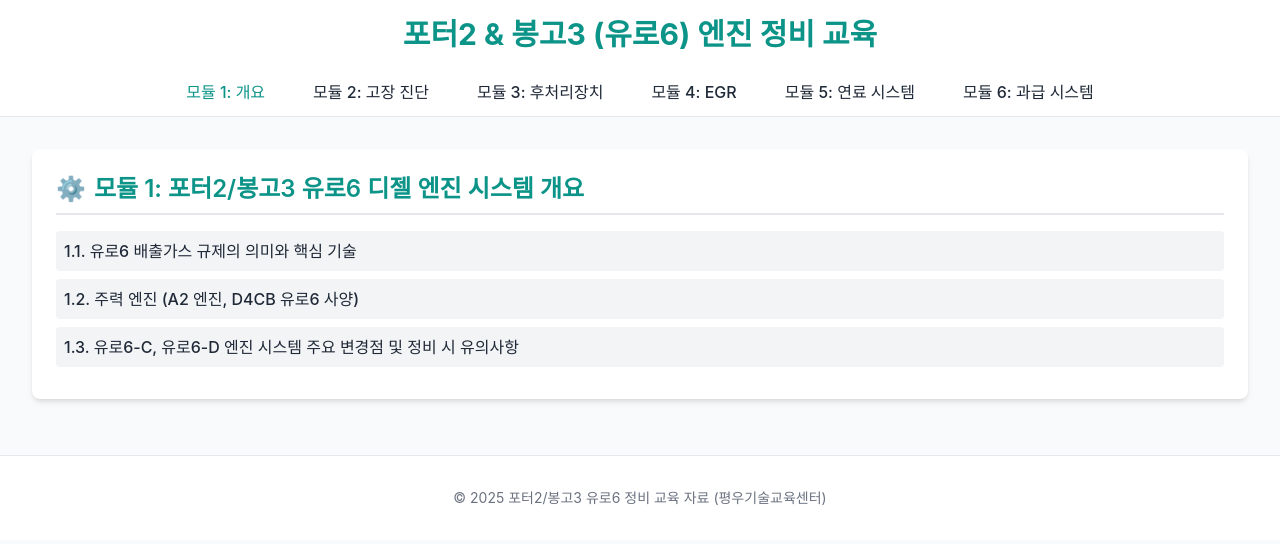
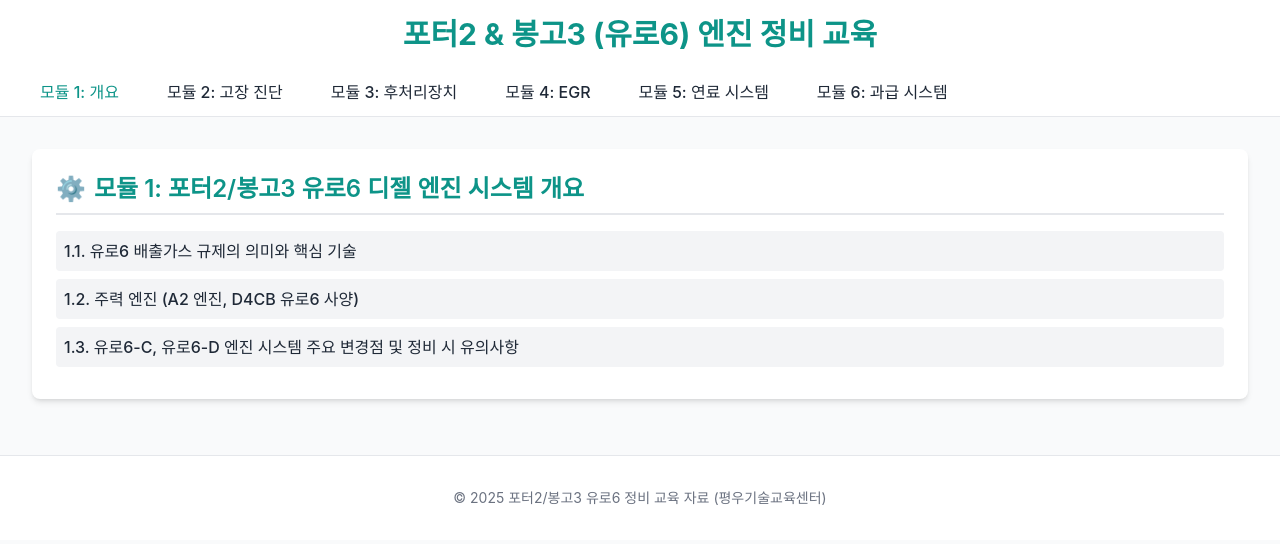
Before and after one commit to rudxo-jin/edu-euro6, a React (Vite) app: page / in a window 1280 px wide. Shown: the top 544 px of the page. Built offline with nearby package versions, Linux system fonts and the light colour scheme.

Commit message:
모바일 반응형 개선: 드롭다운 네비게이션 및 카드형 테이블 추가

```diff
--- a/src/components/Navigation.tsx
+++ b/src/components/Navigation.tsx
@@ -1,4 +1,4 @@
-import React from 'react';
+import React, { useState } from 'react';
 
 interface NavigationProps {
   activeTab: string;
@@ -6,31 +6,79 @@
 }
 
 const Navigation: React.FC<NavigationProps> = ({ activeTab, onTabChange }) => {
+  const [isDropdownOpen, setIsDropdownOpen] = useState(false);
+
   const tabs = [
-    { id: 'module1', label: '모듈 1: 개요' },
-    { id: 'module2', label: '모듈 2: 고장 진단' },
-    { id: 'module3', label: '모듈 3: 후처리장치' },
-    { id: 'module4', label: '모듈 4: EGR' },
-    { id: 'module5', label: '모듈 5: 연료 시스템' },
-    { id: 'module6', label: '모듈 6: 과급 시스템' },
+    { id: 'module1', label: '모듈 1: 개요', shortLabel: '개요' },
+    { id: 'module2', label: '모듈 2: 고장 진단', shortLabel: '진단' },
+    { id: 'module3', label: '모듈 3: 후처리장치', shortLabel: '후처리' },
+    { id: 'module4', label: '모듈 4: EGR', shortLabel: 'EGR' },
+    { id: 'module5', label: '모듈 5: 연료 시스템', shortLabel: '연료' },
+    { id: 'module6', label: '모듈 6: 과급 시스템', shortLabel: '과급' },
   ];
+
+  const activeTabData = tabs.find(tab => tab.id === activeTab);
+
+  const handleTabChange = (tabId: string) => {
+    onTabChange(tabId);
+    setIsDropdownOpen(false);
+  };
 
   return (
     <nav className="bg-white border-b border-gray-200 sticky top-0 z-50">
-      <div className="container mx-auto px-4 flex justify-center overflow-x-auto">
+      {/* 모바일 드롭다운 메뉴 (768px 미만) */}
+      <div className="md:hidden">
+        <div className="container mx-auto px-4">
+          <button
+            className="w-full flex items-center justify-between py-4 text-left"
+            onClick={() => setIsDropdownOpen(!isDropdownOpen)}
+          >
+            <span className="font-medium text-teal-600">
+              📚 {activeTabData?.label || '모듈 선택'}
+            </span>
+            <span className={`transform transition-transform ${isDropdownOpen ? 'rotate-180' : ''}`}>
+              ▼
+            </span>
+          </button>
+
+          {isDropdownOpen && (
+            <div className="absolute left-0 right-0 bg-white border-t border-gray-200 shadow-lg">
               {tabs.map((tab) => (
                 <button
                   key={tab.id}
-            className={`px-6 py-3 cursor-pointer border-b-4 transition-all duration-300 font-medium whitespace-nowrap ${
+                  className={`w-full px-4 py-3 text-left hover:bg-gray-50 border-b border-gray-100 last:border-b-0 ${
+                    activeTab === tab.id ? 'bg-teal-50 text-teal-600 font-medium' : ''
+                  }`}
+                  onClick={() => handleTabChange(tab.id)}
+                >
+                  {tab.label}
+                </button>
+              ))}
+            </div>
+          )}
+        </div>
+      </div>
+
+      {/* 태블릿/데스크톱 탭 메뉴 (768px 이상) */}
+      <div className="hidden md:block">
+        <div className="container mx-auto px-4">
+          <div className="flex overflow-x-auto scrollbar-hide">
+            {tabs.map((tab) => (
+              <button
+                key={tab.id}
+                className={`px-4 lg:px-6 py-3 cursor-pointer border-b-4 transition-all duration-300 font-medium whitespace-nowrap flex-shrink-0 ${
                   activeTab === tab.id
                     ? 'border-teal-600 text-teal-600 font-bold'
                     : 'border-transparent hover:bg-gray-100'
                 }`}
                 onClick={() => onTabChange(tab.id)}
               >
-            {tab.label}
+                <span className="lg:hidden">{tab.shortLabel}</span>
+                <span className="hidden lg:inline">{tab.label}</span>
               </button>
             ))}
+          </div>
+        </div>
       </div>
     </nav>
   );
--- a/src/components/modules/Module1.tsx
+++ b/src/components/modules/Module1.tsx
@@ -46,7 +46,9 @@
         </p>
 
         <h4 className="font-semibold mt-4 mb-2">A2 엔진 주요 제원 (요약):</h4>
-        <div className="overflow-x-auto">
+
+        {/* 데스크톱 테이블 (768px 이상) */}
+        <div className="hidden md:block overflow-x-auto">
           <table className="w-full border-collapse border border-gray-300 mt-4">
             <thead>
               <tr className="bg-gray-100">
@@ -83,6 +85,34 @@
           </table>
         </div>
 
+        {/* 모바일 카드 형태 (768px 미만) */}
+        <div className="md:hidden mt-4 space-y-3">
+          <div className="bg-gray-50 p-4 rounded-lg border">
+            <div className="font-semibold text-gray-700 mb-1">형식</div>
+            <div className="text-gray-900">A2 (D4CB 유로6)</div>
+          </div>
+          <div className="bg-gray-50 p-4 rounded-lg border">
+            <div className="font-semibold text-gray-700 mb-1">배기량</div>
+            <div className="text-gray-900">2,497 cc</div>
+          </div>
+          <div className="bg-gray-50 p-4 rounded-lg border">
+            <div className="font-semibold text-gray-700 mb-1">최고 출력</div>
+            <div className="text-gray-900">133 PS / 3,600 rpm</div>
+          </div>
+          <div className="bg-gray-50 p-4 rounded-lg border">
+            <div className="font-semibold text-gray-700 mb-1">최대 토크</div>
+            <div className="text-gray-900">26.5 kg·m / 1,250~3,500 rpm</div>
+          </div>
+          <div className="bg-gray-50 p-4 rounded-lg border">
+            <div className="font-semibold text-gray-700 mb-1">연료분사방식</div>
+            <div className="text-gray-900">커먼레일 직접분사 (CRDi)</div>
+          </div>
+          <div className="bg-gray-50 p-4 rounded-lg border">
+            <div className="font-semibold text-gray-700 mb-1">과급방식</div>
+            <div className="text-gray-900">WGT 또는 eVGT</div>
+          </div>
+        </div>
+
         <p className="mt-4 text-sm text-gray-700">
           롱 스트로크 설계로 저회전 토크가 우수하여 상용차 특성에 적합합니다.
           기본 작동 원리는 4행정 사이클을 따르며, 커먼레일 시스템이 정밀한 연료 분사를 담당합니다.
@@ -95,7 +125,9 @@
         </p>
 
         <h4 className="font-semibold mt-4 mb-2">주요 변경점 (유로6-C 대비 유로6-D):</h4>
-        <div className="overflow-x-auto">
+
+        {/* 데스크톱 테이블 (768px 이상) */}
+        <div className="hidden md:block overflow-x-auto">
           <table className="w-full border-collapse border border-gray-300 mt-4">
             <thead>
               <tr className="bg-gray-100">
@@ -128,6 +160,63 @@
           </table>
         </div>
 
+        {/* 모바일 카드 형태 (768px 미만) */}
+        <div className="md:hidden mt-4 space-y-4">
+          <div className="bg-blue-50 p-4 rounded-lg border border-blue-200">
+            <div className="font-bold text-blue-800 mb-3">콜드스타트 검사</div>
+            <div className="space-y-2">
+              <div>
+                <span className="font-semibold text-gray-700">유로6-C:</span>
+                <span className="ml-2 text-gray-900">미적용 또는 완화</span>
+              </div>
+              <div>
+                <span className="font-semibold text-gray-700">유로6-D:</span>
+                <span className="ml-2 text-gray-900">추가 및 강화</span>
+              </div>
+              <div className="mt-3 p-3 bg-yellow-50 rounded border border-yellow-200">
+                <span className="font-semibold text-yellow-800">정비 포인트:</span>
+                <div className="text-yellow-900 text-sm mt-1">저온 시동성, 예열 플러그, 초기 후처리장치 활성화 중요</div>
+              </div>
+            </div>
+          </div>
+
+          <div className="bg-green-50 p-4 rounded-lg border border-green-200">
+            <div className="font-bold text-green-800 mb-3">배출가스 측정 시점</div>
+            <div className="space-y-2">
+              <div>
+                <span className="font-semibold text-gray-700">유로6-C:</span>
+                <span className="ml-2 text-gray-900">엔진 유효출력 20% 초과</span>
+              </div>
+              <div>
+                <span className="font-semibold text-gray-700">유로6-D:</span>
+                <span className="ml-2 text-gray-900">엔진 유효출력 10% 초과</span>
+              </div>
+              <div className="mt-3 p-3 bg-yellow-50 rounded border border-yellow-200">
+                <span className="font-semibold text-yellow-800">정비 포인트:</span>
+                <div className="text-yellow-900 text-sm mt-1">저속/저부하 관리 강화, DPF/SCR 작동 영향</div>
+              </div>
+            </div>
+          </div>
+
+          <div className="bg-purple-50 p-4 rounded-lg border border-purple-200">
+            <div className="font-bold text-purple-800 mb-3">RDE 적재 중량</div>
+            <div className="space-y-2">
+              <div>
+                <span className="font-semibold text-gray-700">유로6-C:</span>
+                <span className="ml-2 text-gray-900">최대 적재 50%</span>
+              </div>
+              <div>
+                <span className="font-semibold text-gray-700">유로6-D:</span>
+                <span className="ml-2 text-gray-900">최대 적재 10%~100%</span>
+              </div>
+              <div className="mt-3 p-3 bg-yellow-50 rounded border border-yellow-200">
+                <span className="font-semibold text-yellow-800">정비 포인트:</span>
+                <div className="text-yellow-900 text-sm mt-1">다양한 조건에서의 배출가스 대응 능력 요구</div>
+              </div>
+            </div>
+          </div>
+        </div>
+
         <h4 className="font-semibold mt-4 mb-2">정비 시 유의사항:</h4>
         <ul className="list-disc ml-6 space-y-1">
           <li>후처리 장치 중요성 증대 (DPF, SCR/LNT, EGR 및 관련 센서).</li>
--- a/src/index.css
+++ b/src/index.css
@@ -43,6 +43,16 @@
   background: #a8a8a8;
 }
 
+/* 스크롤바 숨김 유틸리티 */
+.scrollbar-hide {
+  -ms-overflow-style: none;  /* IE and Edge */
+  scrollbar-width: none;  /* Firefox */
+}
+
+.scrollbar-hide::-webkit-scrollbar {
+  display: none;  /* Chrome, Safari and Opera */
+}
+
 /* 테이블 기본 스타일 */
 table {
   border-collapse: collapse;
```
Lines whose indentation alone changed are shown as unchanged.
